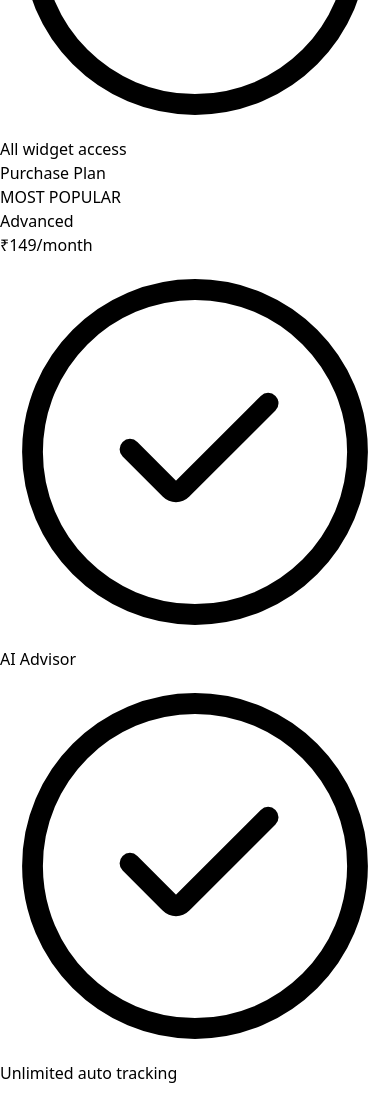
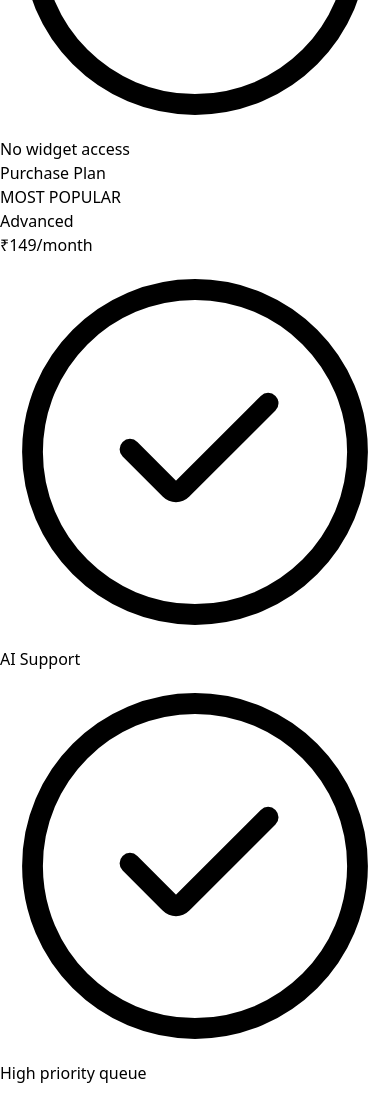
Before and after one commit to 7anish/Greenpick, a React (Vite) app in the folder Greenpick/: page /pricing in a window 390 px wide. Shown: the part 2140-3245 px from the top of the page. Built offline with nearby package versions, Linux system fonts and the light colour scheme.

Commit message:
Updated Site Maps.

```diff
--- a/Greenpick/src/App.css
+++ b/Greenpick/src/App.css
@@ -17,8 +17,8 @@
 
 .chatbox__support {
     position: fixed;
-    right: 80px;
-    bottom: 40px;
+    right: 65px;
+    bottom: 60px;
     display: flex;
     flex-direction: column;
     background: #eee;
@@ -105,7 +105,7 @@
     flex-direction: row;
     align-items: center;
     justify-content: center;
-    /* padding: 15px 20px; */
+    padding: 15px 20px;
     margin: none;
     border-top-left-radius: 20px;
     border-top-right-radius: 20px;
--- a/Greenpick/src/Component/Chatbot.jsx
+++ b/Greenpick/src/Component/Chatbot.jsx
@@ -72,7 +72,7 @@ const Chatbox = () => {
 
             {/* Chatbox Support */}
             <div
-                className={`chatbox__support fixed bottom-16 right-10 ${state ? 'chatbox--active' : ''}`}
+                className={`chatbox__support ${state ? 'chatbox--active' : ''}`}
                 ref={chatboxRef}
             >
                 {/* Header */}
--- a/Greenpick/src/Component/Footer.jsx
+++ b/Greenpick/src/Component/Footer.jsx
@@ -10,14 +10,14 @@ const Footer = () => {
                     <div className='flex items-center justify-center'>
                     <img src={logo} alt="" className='w-40 ' />
                     </div>
-                    <ul class="lg:w-[800px] text-lg flex items-center justify-center flex-col gap-7 md:flex-row md:gap-12 transition-all duration-500 py-10 mb-10 border-b border-gray-600">
+                    {/* <ul class="lg:w-[800px] text-lg flex items-center justify-center flex-col gap-7 md:flex-row md:gap-12 transition-all duration-500 py-10 mb-10 border-b border-gray-600">
                         <li><a href="#" class="text-gray-800 hover:text-gray-900">Pagedone</a></li>
                         <li><a href="#" class=" text-gray-800 hover:text-gray-900">Products</a></li>
                         <li><a href="#" class=" text-gray-800 hover:text-gray-900">Resources</a></li>
                         <li><a href="#" class=" text-gray-800 hover:text-gray-900">Blogs</a></li>
                         <li><a href="#" class=" text-gray-800 hover:text-gray-900">Support</a></li>
-                    </ul>
-                    <div class="flex space-x-10 justify-center items-center mb-10">
+                    </ul> */}
+                    {/* <div class="flex space-x-10 justify-center items-center mb-10">
                         <a href="#" class="block  text-gray-900 transition-all duration-500 hover:text-green-600 ">
                             <svg class="w-[1.688rem] h-[1.688rem]" xmlns="http://www.w3.org/2000/svg" viewBox="0 0 20 20" fill="none">
                                 <path d="M11.3214 8.93666L16.4919 3.05566H15.2667L10.7772 8.16205L7.1914 3.05566H3.05566L8.47803 10.7774L3.05566 16.9446H4.28097L9.022 11.552L12.8088 16.9446H16.9446L11.3211 8.93666H11.3214ZM9.64322 10.8455L9.09382 10.0765L4.72246 3.95821H6.60445L10.1322 8.8959L10.6816 9.66481L15.2672 16.083H13.3852L9.64322 10.8458V10.8455Z" fill="currentColor" />
@@ -41,7 +41,7 @@ const Footer = () => {
                             </svg>
 
                         </a>
-                    </div>
+                    </div> */}
                     <span class="text-lg text-gray-500 text-center block">©<a href="">Greenpick</a> 2024, All rights reserved.</span>
                 </div>
             </div>
--- a/Greenpick/src/Component/Hero.jsx
+++ b/Greenpick/src/Component/Hero.jsx
@@ -46,7 +46,7 @@ const Hero = () => {
                 <p
                     className="max-w-sm mx-auto text-center text-base font-normal leading-7 text-gray-500 mb-28"
                 >
-                    Recycle Like A Boss.
+                    Turn waste into value.
                 </p>
                 {/* <a
                     href="javascript:;"
--- a/Greenpick/src/Component/Ourprocess.jsx
+++ b/Greenpick/src/Component/Ourprocess.jsx
@@ -21,7 +21,7 @@ const Ourprocess = () => {
 
                     <div class="lg:col-span-5 flex items-center">
                         <p class="text-gray-600 text-lg">
-                            A simple, four-step process to circulate your waste back into the economy as a completely new product.
+                            A simple, five -step process to circulate your waste back into the economy as a completely new product.
                         </p>
                     </div>
                 </div>
--- a/Greenpick/src/Component/Pricing.jsx
+++ b/Greenpick/src/Component/Pricing.jsx
@@ -52,7 +52,7 @@ const Pricing = () => {
                             <svg class="flex-shrink-0 w-6 h-6 text-green-600" viewBox="0 0 30 30" fill="none" xmlns="http://www.w3.org/2000/svg">
                                 <path d="M10 14.7875L13.0959 17.8834C13.3399 18.1274 13.7353 18.1275 13.9794 17.8838L20.625 11.25M15 27.5C8.09644 27.5 2.5 21.9036 2.5 15C2.5 8.09644 8.09644 2.5 15 2.5C21.9036 2.5 27.5 8.09644 27.5 15C27.5 21.9036 21.9036 27.5 15 27.5Z" stroke="currentColor" stroke-width="1.6" stroke-linecap="round" stroke-linejoin="round"/>
                                 </svg>
-                            <span>All widget access</span>
+                            <span>No widget access</span>
                         </li>
                     </ul>
                     <a href="javascript:;"  class="py-2.5 px-5 bg-green-600 shadow-sm rounded-full transition-all duration-500 text-base text-white font-semibold text-center w-fit mx-auto hover:bg-green-700">Purchase Plan</a>
@@ -76,14 +76,14 @@ const Pricing = () => {
                             <svg class="flex-shrink-0 w-6 h-6 text-green-600" viewBox="0 0 30 30" fill="none" xmlns="http://www.w3.org/2000/svg">
                                 <path d="M10 14.7875L13.0959 17.8834C13.3399 18.1274 13.7353 18.1275 13.9794 17.8838L20.625 11.25M15 27.5C8.09644 27.5 2.5 21.9036 2.5 15C2.5 8.09644 8.09644 2.5 15 2.5C21.9036 2.5 27.5 8.09644 27.5 15C27.5 21.9036 21.9036 27.5 15 27.5Z" stroke="currentColor" stroke-width="1.6" stroke-linecap="round" stroke-linejoin="round"/>
                                 </svg>
-                            <span>AI Advisor</span>
+                            <span>AI Support</span>
                         </li>
                         <li class="flex items-center space-x-4">
 
                             <svg class="flex-shrink-0 w-6 h-6 text-green-600" viewBox="0 0 30 30" fill="none" xmlns="http://www.w3.org/2000/svg">
                                 <path d="M10 14.7875L13.0959 17.8834C13.3399 18.1274 13.7353 18.1275 13.9794 17.8838L20.625 11.25M15 27.5C8.09644 27.5 2.5 21.9036 2.5 15C2.5 8.09644 8.09644 2.5 15 2.5C21.9036 2.5 27.5 8.09644 27.5 15C27.5 21.9036 21.9036 27.5 15 27.5Z" stroke="currentColor" stroke-width="1.6" stroke-linecap="round" stroke-linejoin="round"/>
                                 </svg>
-                            <span>Unlimited auto tracking</span>
+                            <span>High priority queue</span>
                         </li>
                         <li class="flex items-center space-x-4">
 
@@ -104,7 +104,7 @@ const Pricing = () => {
                             <svg class="flex-shrink-0 w-6 h-6 text-green-600" viewBox="0 0 30 30" fill="none" xmlns="http://www.w3.org/2000/svg">
                                 <path d="M10 14.7875L13.0959 17.8834C13.3399 18.1274 13.7353 18.1275 13.9794 17.8838L20.625 11.25M15 27.5C8.09644 27.5 2.5 21.9036 2.5 15C2.5 8.09644 8.09644 2.5 15 2.5C21.9036 2.5 27.5 8.09644 27.5 15C27.5 21.9036 21.9036 27.5 15 27.5Z" stroke="currentColor" stroke-width="1.6" stroke-linecap="round" stroke-linejoin="round"/>
                                 </svg>
-                            <span>All Widget Access</span>
+                            <span>Limited Widget Access</span>
                         </li>
                     </ul>
                     <a href="javascript:;"  class="py-2.5 px-5 bg-green-600 shadow-sm rounded-full transition-all duration-500 text-base text-white font-semibold text-center w-fit block mx-auto hover:bg-green-700">Purchase Plan</a>
@@ -132,14 +132,14 @@ const Pricing = () => {
                             <svg class="flex-shrink-0 w-6 h-6 text-green-600" viewBox="0 0 30 30" fill="none" xmlns="http://www.w3.org/2000/svg">
                                 <path d="M10 14.7875L13.0959 17.8834C13.3399 18.1274 13.7353 18.1275 13.9794 17.8838L20.625 11.25M15 27.5C8.09644 27.5 2.5 21.9036 2.5 15C2.5 8.09644 8.09644 2.5 15 2.5C21.9036 2.5 27.5 8.09644 27.5 15C27.5 21.9036 21.9036 27.5 15 27.5Z" stroke="currentColor" stroke-width="1.6" stroke-linecap="round" stroke-linejoin="round"/>
                                 </svg>
-                            <span>Unlimited auto tracking </span>
+                            <span>Instant Notifications </span>
                         </li>
                         <li class="flex items-center space-x-4">
 
                             <svg class="flex-shrink-0 w-6 h-6 text-green-600" viewBox="0 0 30 30" fill="none" xmlns="http://www.w3.org/2000/svg">
                                 <path d="M10 14.7875L13.0959 17.8834C13.3399 18.1274 13.7353 18.1275 13.9794 17.8838L20.625 11.25M15 27.5C8.09644 27.5 2.5 21.9036 2.5 15C2.5 8.09644 8.09644 2.5 15 2.5C21.9036 2.5 27.5 8.09644 27.5 15C27.5 21.9036 21.9036 27.5 15 27.5Z" stroke="currentColor" stroke-width="1.6" stroke-linecap="round" stroke-linejoin="round"/>
                                 </svg>
-                            <span>1 Day transaction clearing </span>
+                            <span>Immediate transaction clearing </span>
                         </li>
                         <li class="flex items-center space-x-4">
 
```
Also changed, not shown: Greenpick/src/Component/About.jsx (+9 -10 lines).
